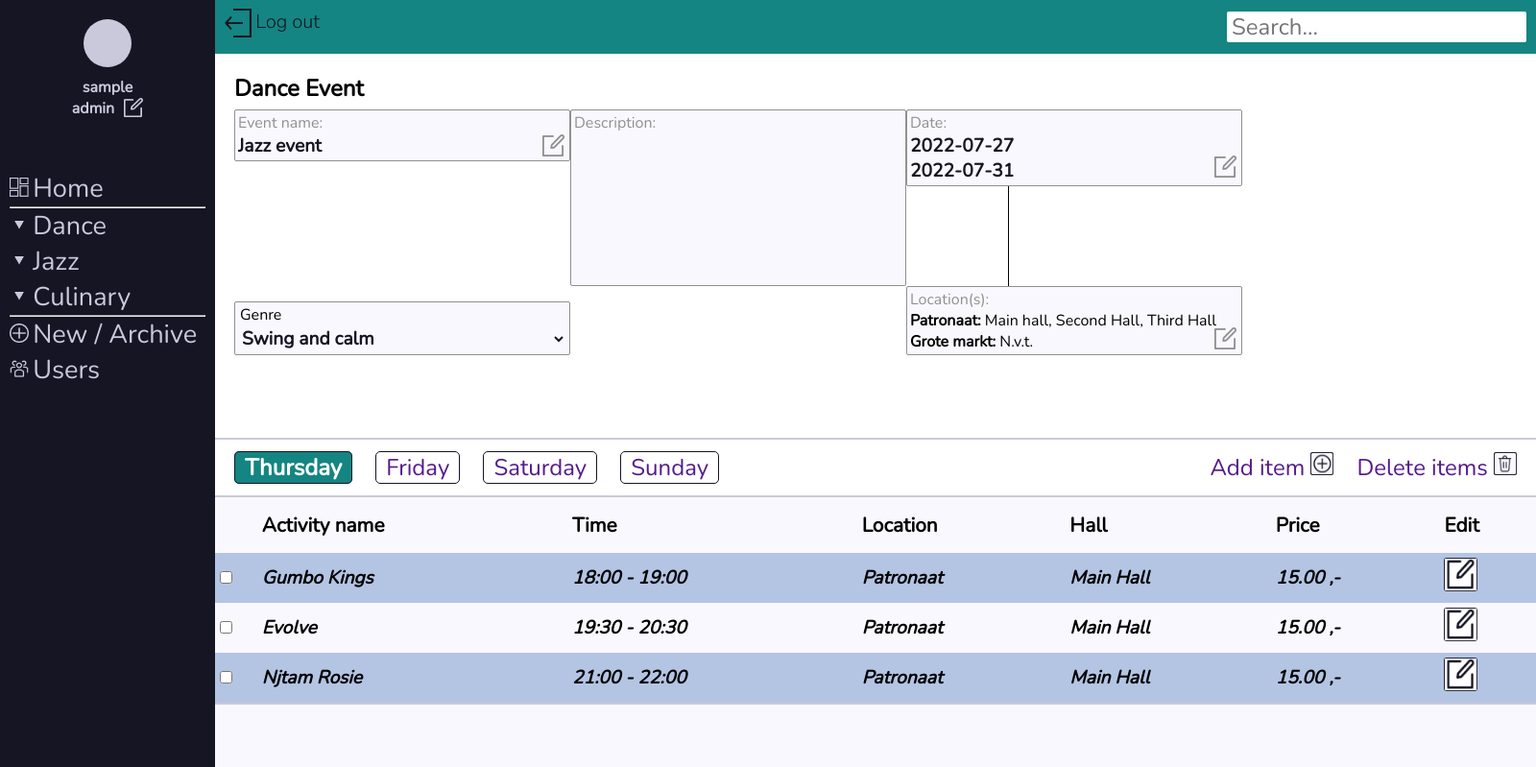
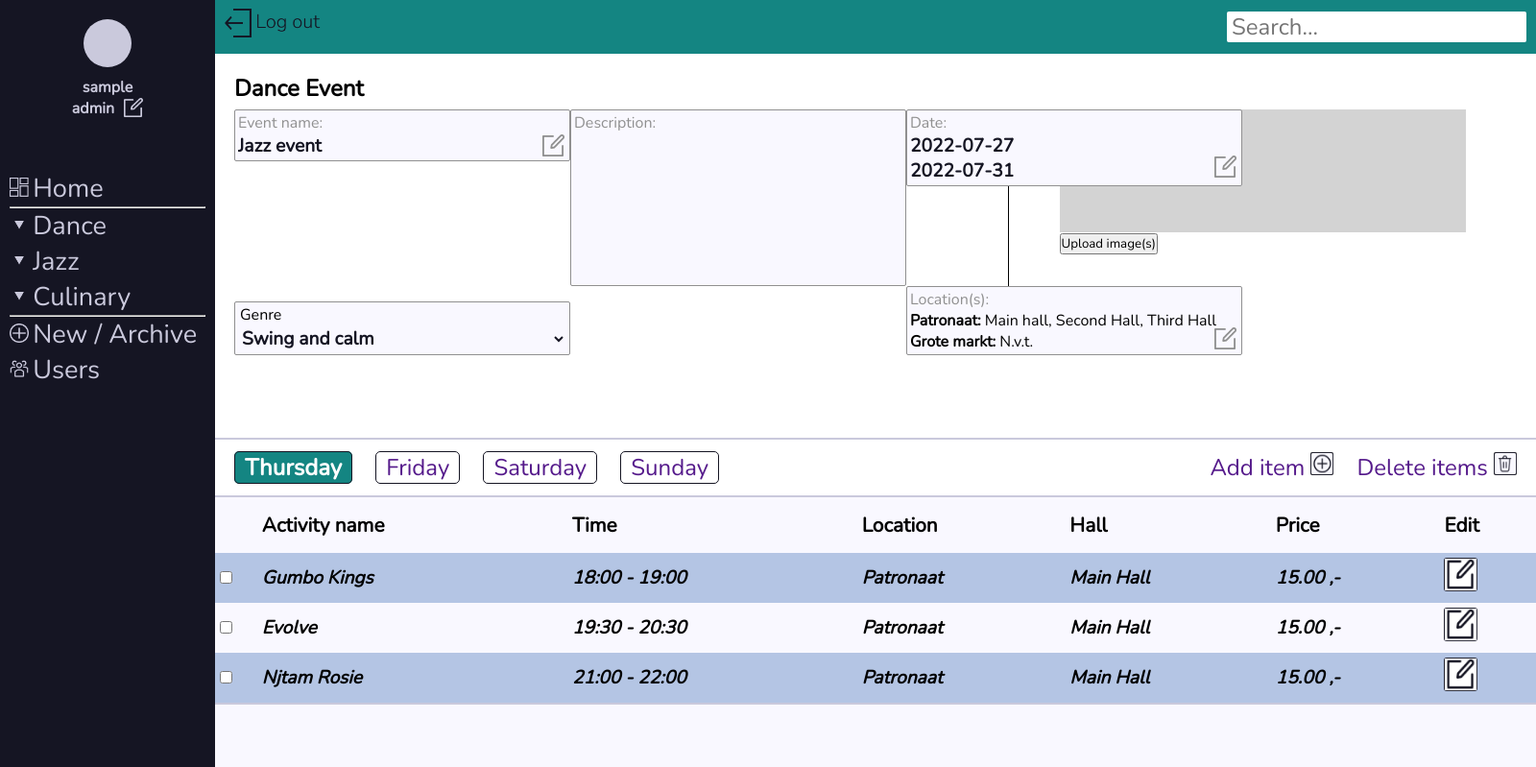
Before and after one commit to BramTerlouw/Project-Haarlem-Festival-2, a PHP site: page /cms/overview?event=dance in a window 1600 px wide. Shown: the top 799 px of the page at 96% size. Run offline with PHP 8.4, Linux system fonts and the light colour scheme; the visitor is signed in with stand-in values (Sample User, id 1); data comes from the database, SQL or seed files in the repository; some libraries are stand-ins or nearby versions.

Commit message:
overview image

```diff
--- a/app/public/css/cms-style.css
+++ b/app/public/css/cms-style.css
@@ -430,6 +430,7 @@ canvas {
 
 
 
+
 .overview-header {
     width: 100%;
 }
@@ -450,6 +451,18 @@ canvas {
     width: calc(40% - 20px);
     height: 80%;
     margin: 0 20px 0 0;
+}
+
+.placeholder-image {
+    width: 80%;
+    height: 50%;
+
+    margin: 0 0 0 10%;
+    background-color: lightgray;
+}
+
+.overview-image button {
+    margin: 0 0 0 10%;
 }
 
 
@@ -566,7 +579,6 @@ canvas {
 .table-wrapper {
     height: 100%;
     overflow-y: auto;
-    position: relative;
 }
 
 table {
--- a/app/repositories/cmsrepository.php
+++ b/app/repositories/cmsrepository.php
@@ -57,4 +57,18 @@ class CmsRepository extends Repository
             echo $e;
         }
     }
+
+    public function getEventItems($id) {
+        try {
+            $sqlquery = "SELECT * FROM Event_Item WHERE Event_ID=:eventID";
+            $stmt = $this->connection->prepare($sqlquery);
+
+            $stmt->bindParam('eventID', $id);
+            // to do ....
+
+
+        } catch(PDOException $e) {
+            echo $e;
+        }
+    }
 }
--- a/app/views/cms/overview.php
+++ b/app/views/cms/overview.php
@@ -69,6 +69,8 @@ $event = $_GET['event'];
     </div>
 
     <div class="overview-image">
+        <div class="placeholder-image"></div>
+        <button>Upload image(s)</button>
     </div>
 </section>
 
```
